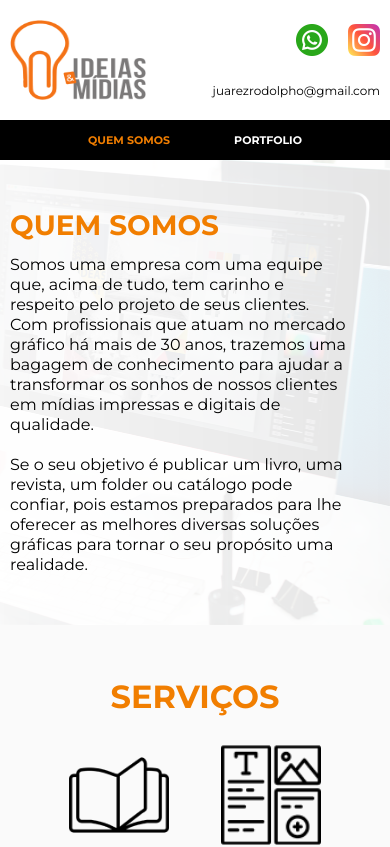
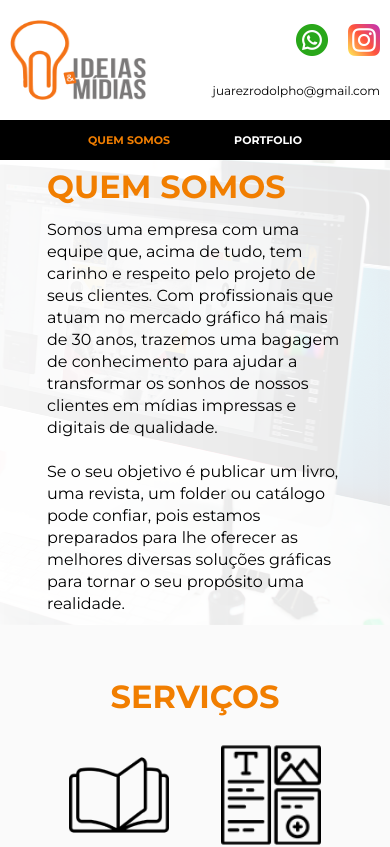
Before and after one commit to mikael-ayala/ideiasemidias-website, a React (Vite) app: page / in a window 390 px wide. Shown: the top 847 px of the page. Built offline with nearby package versions, Linux system fonts and the light colour scheme.

Commit message:
fix SobreNos

```diff
--- a/src/components/Hero/Hero.scss
+++ b/src/components/Hero/Hero.scss
@@ -2,6 +2,9 @@
     position: relative;
     display: flex;
     height: 46.5rem;
+
+    .hero__container {
+        margin-inline: 20%;
 
         .hero__text {
             display: flex;
@@ -24,6 +27,9 @@
                 line-height: 2.2rem;
             }
         }
+    }
+
+
 
     .hero__background-img {
         position: absolute;
@@ -34,30 +40,50 @@
     }
 }
 
-
-
-@media screen and (max-width: 1024px) {
+@media screen and (max-width: 1400px) {
     .hero .hero__background-img {
         mask-image: linear-gradient(270deg, rgba(0, 0, 0, 1), transparent 55%);
     }
 }
 
+@media screen and (max-width: 1200px) {
+    .hero .hero__container {
+        margin-inline: 10%;
+
+        .hero__text {
+            width: 60rem;
+        }
+    }
+}
+
+@media screen and (max-width: 1000px) {
+    .hero {
+        .hero__container .hero__text {
+            width: auto;
+        }
+
+        .hero__background-img {
+            mask-image: linear-gradient(270deg, rgba(0, 0, 0, 0.1), transparent 98%);
+        }
+    }
+}
+
+
 @media screen and (max-width: 768px) {
     .hero{
         padding-inline: 1rem;
 
+        .hero__container {
+            margin-inline: none;
+        }
+
         .hero__text {
-            width: auto;
 
             p {
                 font-size: 1.6rem;
                 line-height: 2rem;
-                width: 92%;
+                width: auto;
             }
-        }
-
-        .hero__background-img {
-            mask-image: linear-gradient(270deg, rgba(0, 0, 0, 1), transparent 35%);
         }
     }
 }
@@ -68,10 +94,10 @@
             h1 {
                 font-size: 2.8rem;
             }
-        }
 
-        .hero__background-img {
-            mask-image: linear-gradient(270deg, rgba(0, 0, 0, 0.1), transparent 98%);
+            p {
+                width: auto;
             }
         }
     }
+}
--- a/src/components/Hero/index.jsx
+++ b/src/components/Hero/index.jsx
@@ -4,7 +4,7 @@ import bgImg from '../../assets/background-img.png'
 export default function Hero() {
     return (
         <section className="hero">
-            <div className="container">
+            <div className="hero__container">
                 <div className="hero__text">
                     <h1>Quem somos</h1>
                     <p>Somos uma empresa com uma equipe que, acima de tudo, tem carinho e respeito pelo projeto de seus clientes.
--- a/src/components/SobreNos/index.jsx
+++ b/src/components/SobreNos/index.jsx
@@ -10,7 +10,7 @@ export default function SobreNos() {
                 <li>Revisão Ortográfica e Gramatical</li>
                 <li>Tratamento de Imagens</li>
                 <li>Criação de Ebooks e publicações digitais</li>
-                <li>Criação de posts/banners para web.</li>
+                <li>Criação de posts/banners para web</li>
                 <li>Produção de ISBN e Ficha Catalográfica</li>
             </ul>
         </section>
```
Lines whose indentation alone changed are shown as unchanged.
